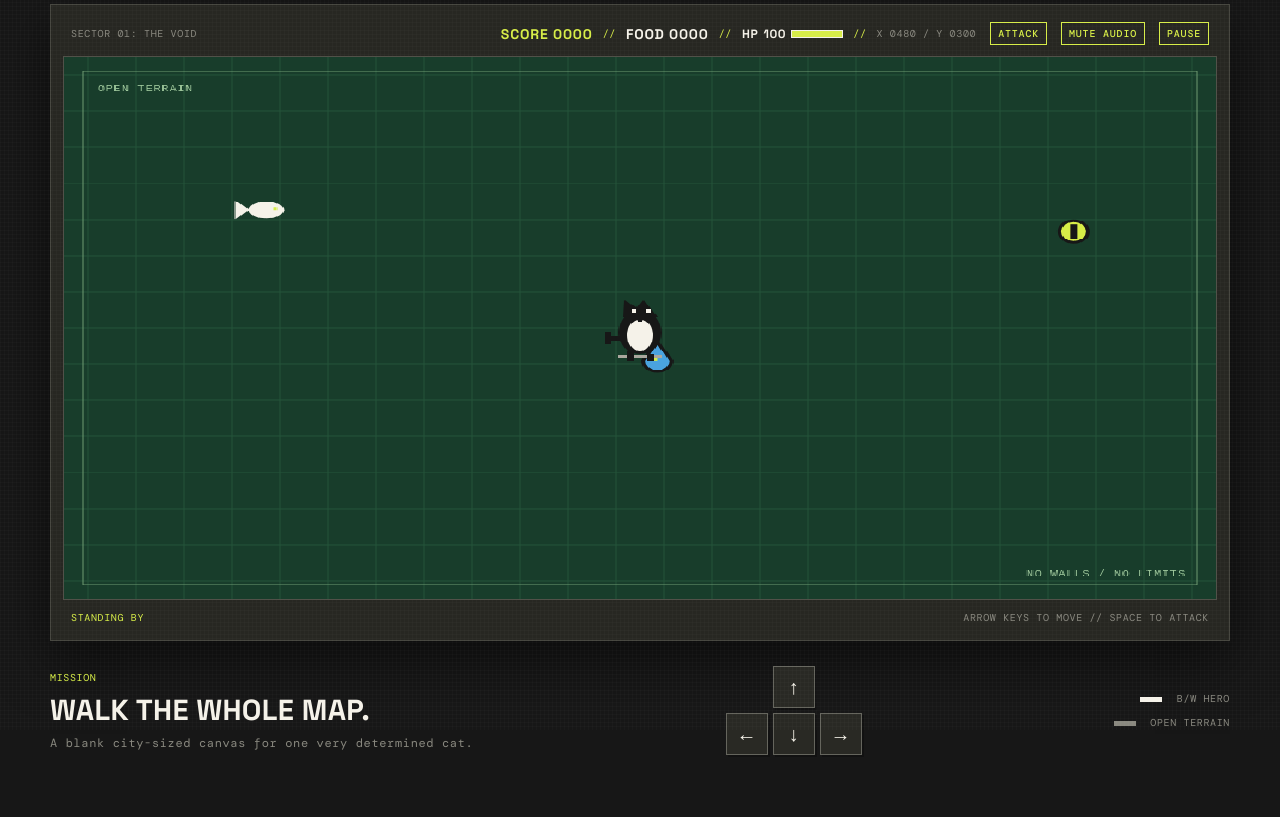
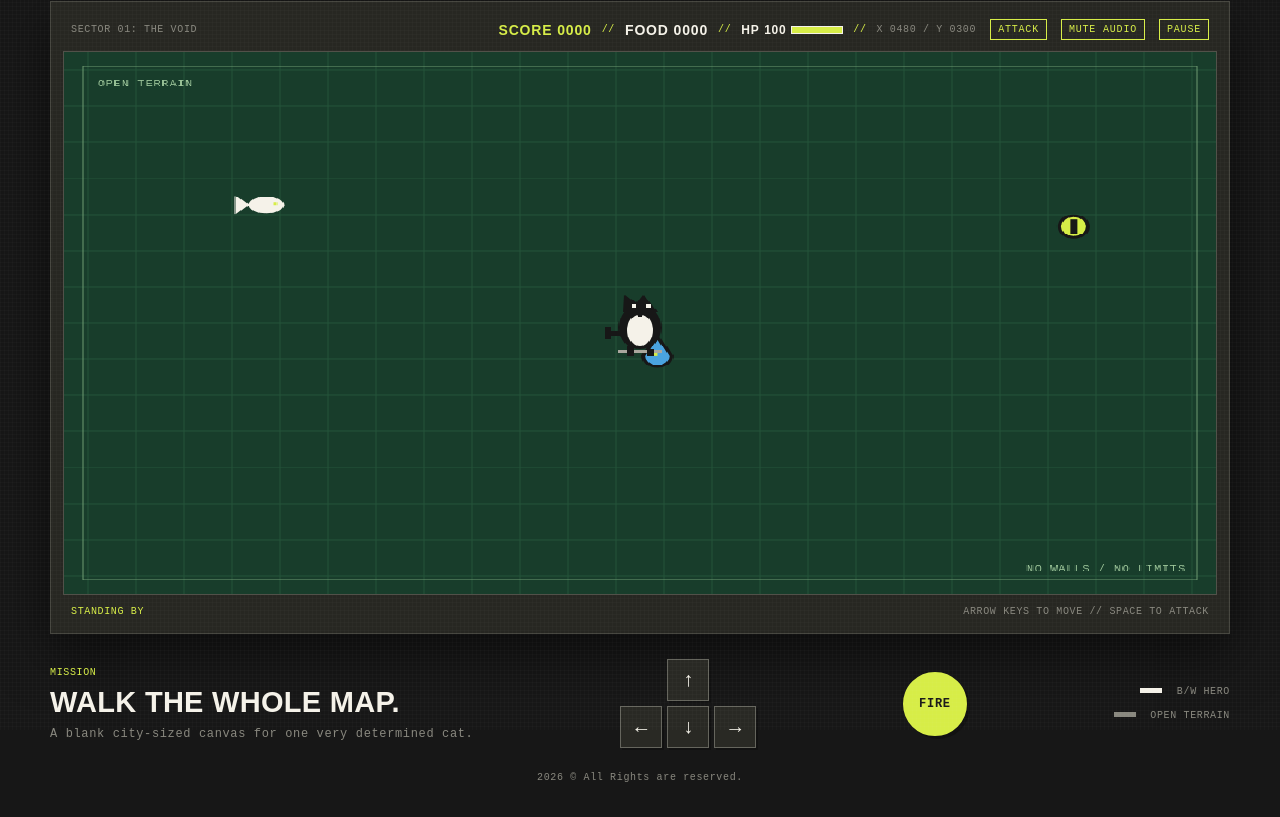
Before and after one commit to IrronRoman19/catwalk-retro-game, a plain HTML site: page index.html in a window 1280 px wide. Shown: the part 70-887 px from the top of the page. Before the commit the page ends 859 px from the top, so only its background shows below. Drawn offline with nearby package versions, Linux system fonts and the light colour scheme.

Commit message:
Add fire control and copyright footer
Co-authored-by: Copilot <223556219+Copilot@users.noreply.github.com>

```diff
--- a/game.js
+++ b/game.js
@@ -16,7 +16,11 @@ const healthValue = document.querySelector('#health-value');
 const healthFill = document.querySelector('#health-fill');
 const healthBar = document.querySelector('.health-bar');
 const attackButton = document.querySelector('#attack-button');
+const fireButton = document.querySelector('#fire-button');
+const copyrightYear = document.querySelector('#copyright-year');
 const directionButtons = document.querySelectorAll('[data-direction]');
+
+copyrightYear.textContent = new Date().getFullYear();
 
 const keyboardKeys = new Set();
 const pointerKeys = new Set();
@@ -98,6 +102,7 @@ muteButton.addEventListener('click', toggleMute);
 pauseMuteButton.addEventListener('click', toggleMute);
 playAgainButton.addEventListener('click', resetGame);
 attackButton.addEventListener('click', attack);
+fireButton.addEventListener('click', attack);
 
 directionButtons.forEach((button) => {
   const direction = button.dataset.direction;
--- a/index.html
+++ b/index.html
@@ -58,8 +58,10 @@
         <button class="key down" type="button" data-direction="ArrowDown" aria-label="Move down">&#8595;</button>
         <button class="key right" type="button" data-direction="ArrowRight" aria-label="Move right">&#8594;</button>
       </div>
+      <button id="fire-button" class="fire-button" type="button" aria-label="Fire at the rat">FIRE</button>
       <div class="legend"><span class="legend-cat"></span> B/W HERO<br><span class="legend-line"></span> OPEN TERRAIN</div>
     </footer>
+    <footer class="copyright"><span id="copyright-year"></span> &copy; All Rights are reserved.</footer>
   </main>
   <script src="game.js"></script>
 </body>
--- a/styles.css
+++ b/styles.css
@@ -1,5 +1,3 @@
-@import url('https://fonts.googleapis.com/css2?family=DM+Mono:wght@400;500&family=Space+Grotesk:wght@500;700&display=swap');
-
 :root {
   --ink: #171717;
   --paper: #e8e5dc;
@@ -76,6 +74,10 @@ canvas:focus { border-color: var(--acid); }
 .key:hover, .key:focus-visible, .key:active { color: var(--ink); background: var(--acid); }
 .key:focus-visible { outline: 2px solid var(--chalk); outline-offset: 2px; }
 .key.up { grid-column: 2; }.key.left { grid-column: 1; grid-row: 2; }.key.down { grid-column: 2; grid-row: 2; }.key.right { grid-column: 3; grid-row: 2; }
+.fire-button { width: 64px; height: 64px; padding: 0; border: 2px solid var(--acid); border-radius: 50%; color: var(--ink); background: var(--acid); box-shadow: 3px 3px 0 #111; font: 700 12px 'DM Mono', monospace; letter-spacing: .06em; cursor: pointer; touch-action: manipulation; }
+.fire-button:hover, .fire-button:focus-visible, .fire-button:active { color: var(--acid); background: var(--ink); }
+.fire-button:focus-visible { outline: 2px solid var(--chalk); outline-offset: 3px; }
+.copyright { width: 100%; margin-top: 24px; color: var(--muted); font-size: 10px; text-align: center; }
 .legend { color: var(--muted); font-size: 10px; line-height: 2.4; text-align: right; }.legend-cat, .legend-line { display: inline-block; vertical-align: middle; width: 22px; height: 5px; margin-right: 8px; background: var(--chalk); }.legend-line { background: var(--muted); }
 
 @media (max-width: 700px) { .arcade-shell { width: min(100% - 20px, 1180px); padding-top: 18px; }.status-line { display: none; }.controls { align-items: flex-start; gap: 16px; flex-wrap: wrap; }.legend { margin-left: auto; }.game-frame { padding: 7px; } }
```
Also changed, not shown: 1 other file.
